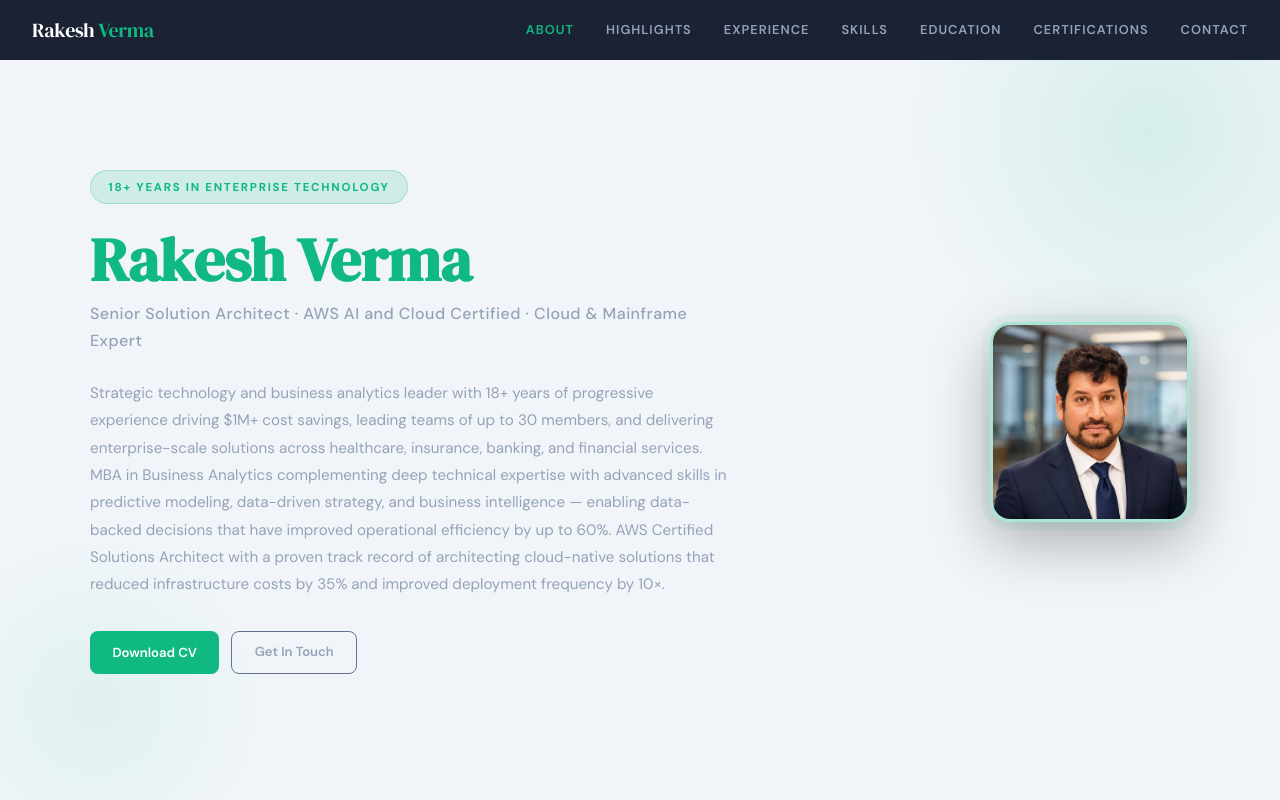
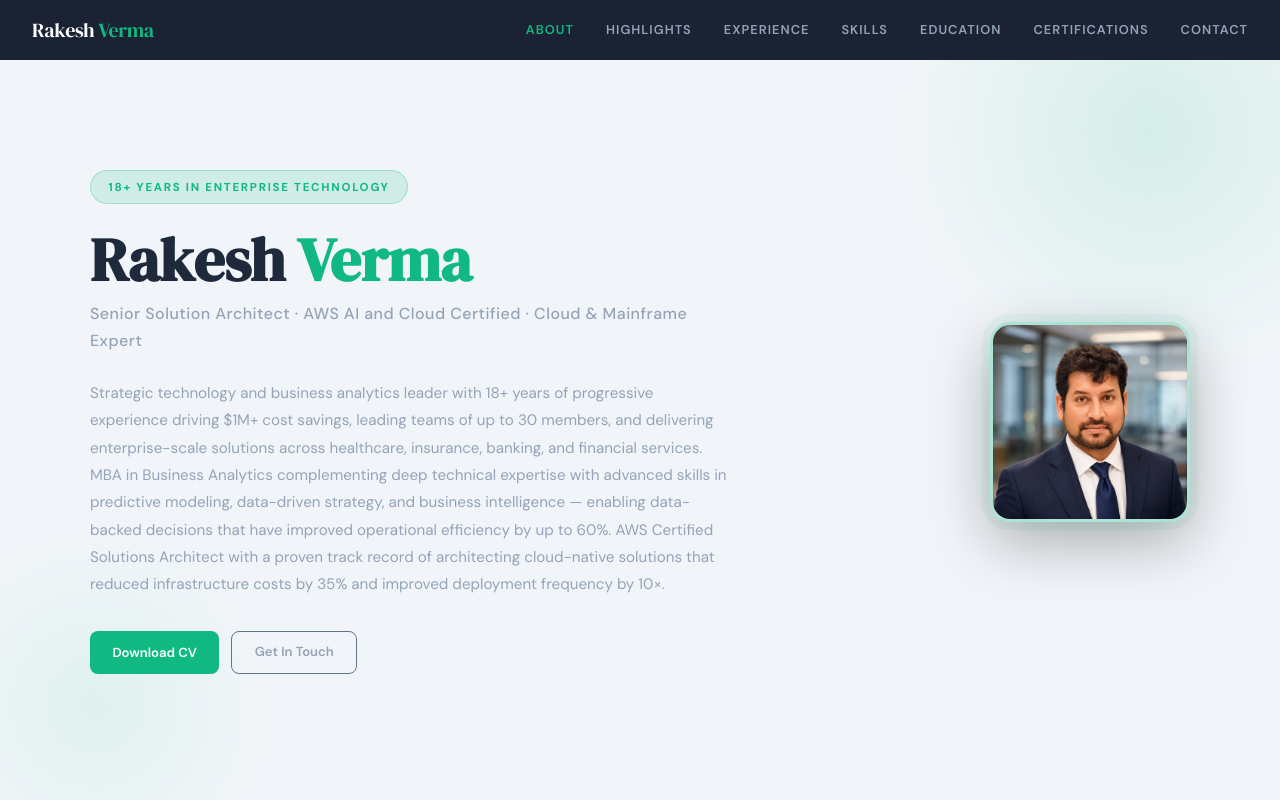
Before and after one commit to RakeshVerma26/RakeshVerma26.github.io, a plain HTML site: page index.html in a window 1280 px wide. Shown: the top 800 px of the page. Drawn offline with nearby package versions, Linux system fonts and the light colour scheme.

Commit message:
Update style.css

```diff
--- a/style.css
+++ b/style.css
@@ -123,7 +123,7 @@ nav.open .nav-toggle-icon::after { bottom: 0; transform: rotate(-45deg); }
 .hero h1 {
   font-family: 'DM Serif Display', serif;
   font-size: clamp(2.4rem, 5.5vw, 3.8rem);
-  color: var(--emerald); line-height: 1.1; margin-bottom: 0.5rem;
+  color: #1e293b; line-height: 1.1; margin-bottom: 0.5rem;
 }
 .hero h1 .last-name { color: var(--emerald); }
 .hero-title {
```
